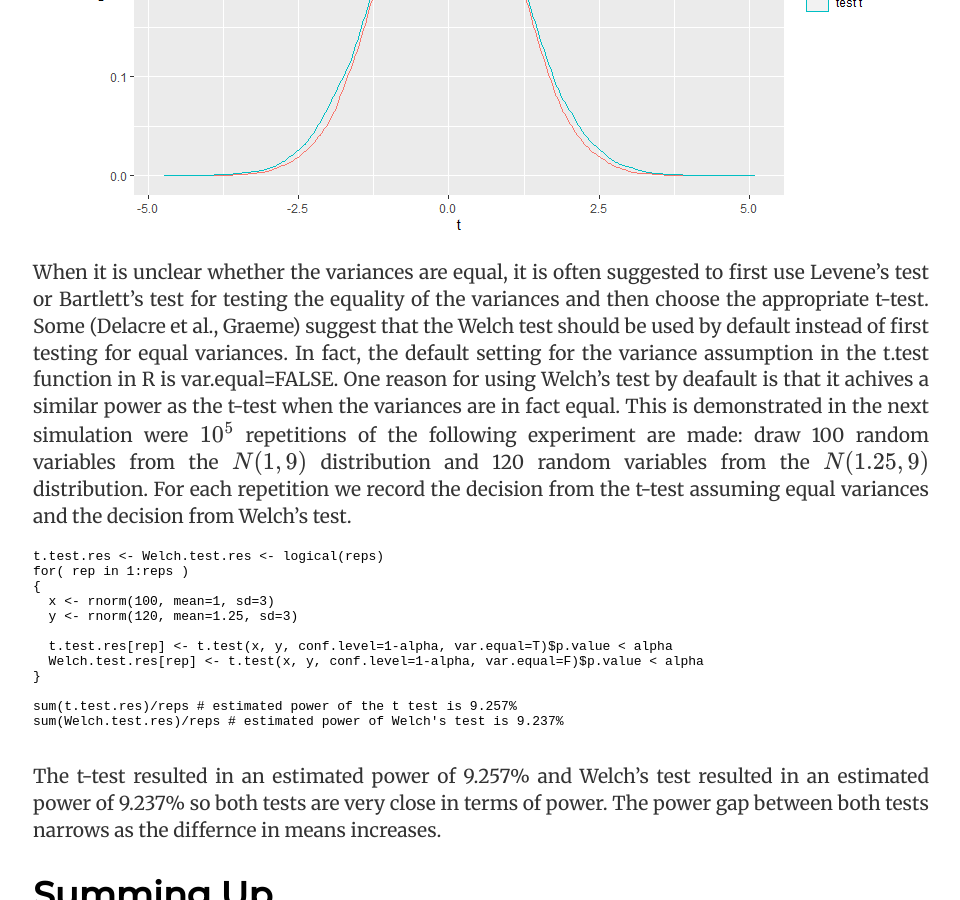
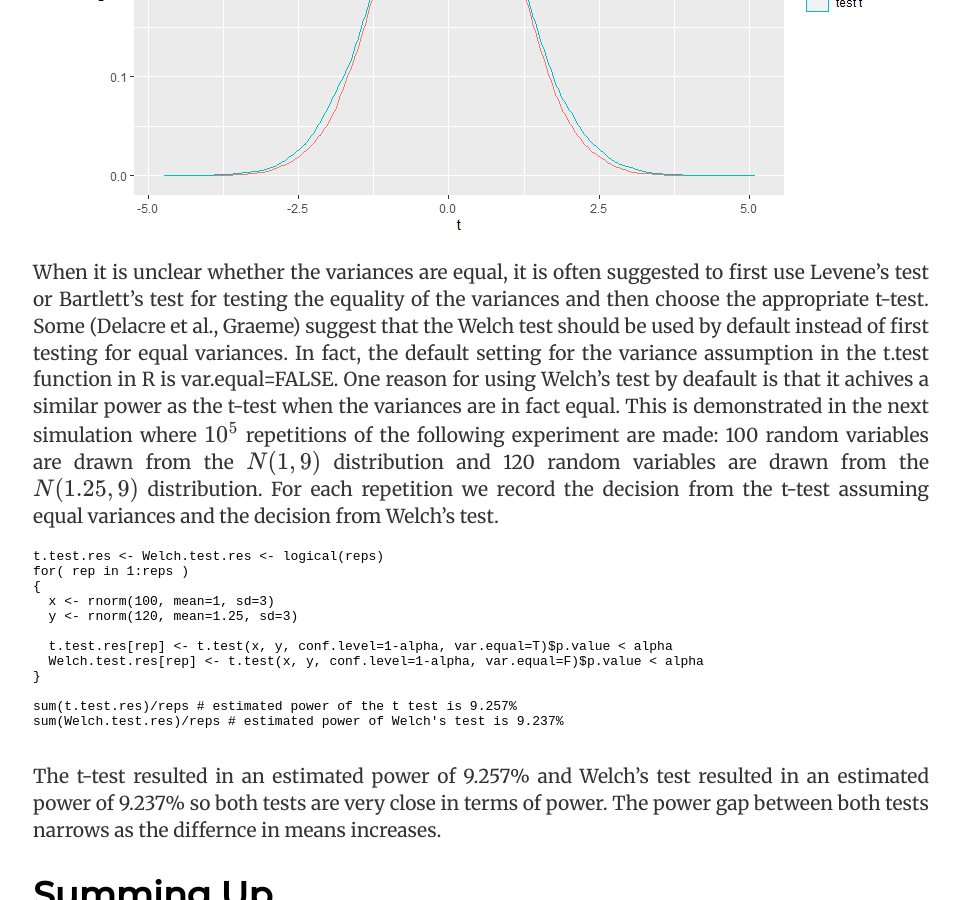
Before and after one commit to nirryde/nirryde.github.io, a Jekyll site: the page built from _posts/2020-10-17-The Problem of t-tests (with Unequal Variances).md, in a window 1280 px wide and 900 px high, scrolled down 3419 px. Shown: the whole window, without its empty margins (159-1119 px from the left). Built offline with Jekyll 4.4.1, drawn with Linux system fonts in a browser that asks for light colours; formulas are drawn with MathJax 3.

Commit message:
Update 2020-10-17-The Problem of t-tests (with Unequal Variances).md

````diff
--- a/_posts/2020-10-17-The Problem of t-tests (with Unequal Variances).md
+++ b/_posts/2020-10-17-The Problem of t-tests (with Unequal Variances).md
@@ -74,7 +74,7 @@ The plot below compares the empirical distribution of the t-statistics assuming
 <img src="https://raw.githubusercontent.com/nirryde/nirryde.github.io/master/Images/Ttest/Rplot01.png" />
 </p>
 
-When it is unclear whether the variances are equal, it is often suggested to first use Levene's test or Bartlett's test for testing the equality of the variances and then choose the appropriate t-test. Some (Delacre et al., Graeme) suggest that the Welch test should be used by default instead of first testing for equal variances. In fact, the default setting for the variance assumption in the t.test function in R is var.equal=FALSE. One reason for using Welch's test by deafault is that it achives a similar power as the t-test when the variances are in fact equal. This is demonstrated in the next simulation were $10^5$ repetitions of the following experiment are made: draw 100 random variables from the $N(1,9)$ distribution and 120 random variables from the $N(1.25,9)$ distribution. For each repetition we record the decision from the t-test assuming equal variances and the decision from Welch's test.
+When it is unclear whether the variances are equal, it is often suggested to first use Levene's test or Bartlett's test for testing the equality of the variances and then choose the appropriate t-test. Some (Delacre et al., Graeme) suggest that the Welch test should be used by default instead of first testing for equal variances. In fact, the default setting for the variance assumption in the t.test function in R is var.equal=FALSE. One reason for using Welch's test by deafault is that it achives a similar power as the t-test when the variances are in fact equal. This is demonstrated in the next simulation where $10^5$ repetitions of the following experiment are made: 100 random variables are drawn from the $N(1,9)$ distribution and 120 random variables are drawn from the $N(1.25,9)$ distribution. For each repetition we record the decision from the t-test assuming equal variances and the decision from Welch's test.
 
 ```
 t.test.res <- Welch.test.res <- logical(reps)
````
